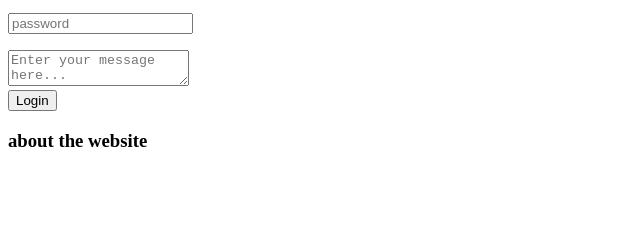
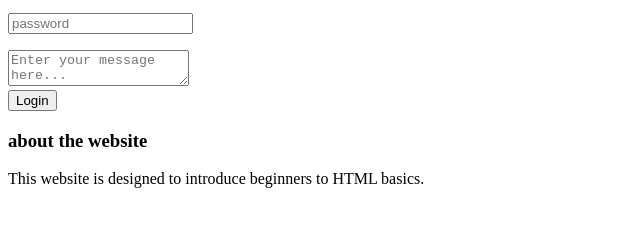
Before and after one commit to wanja-juma/HTML-Intro, a plain HTML site: page index.html in a window 1280 px wide. Shown: the part 201-428 px from the top of the page, without its empty margins (0-640 px from the left). Drawn offline with Linux system fonts and the light colour scheme.

Commit message:
added a paragraph

```diff
--- a/index.html
+++ b/index.html
@@ -21,5 +21,6 @@
         <button type="submit">Login</button>
     </div>
     <h3>about the website</h3>
+    <p>This website is designed to introduce beginners to HTML basics.</p>
 </body>
 </html>
```
